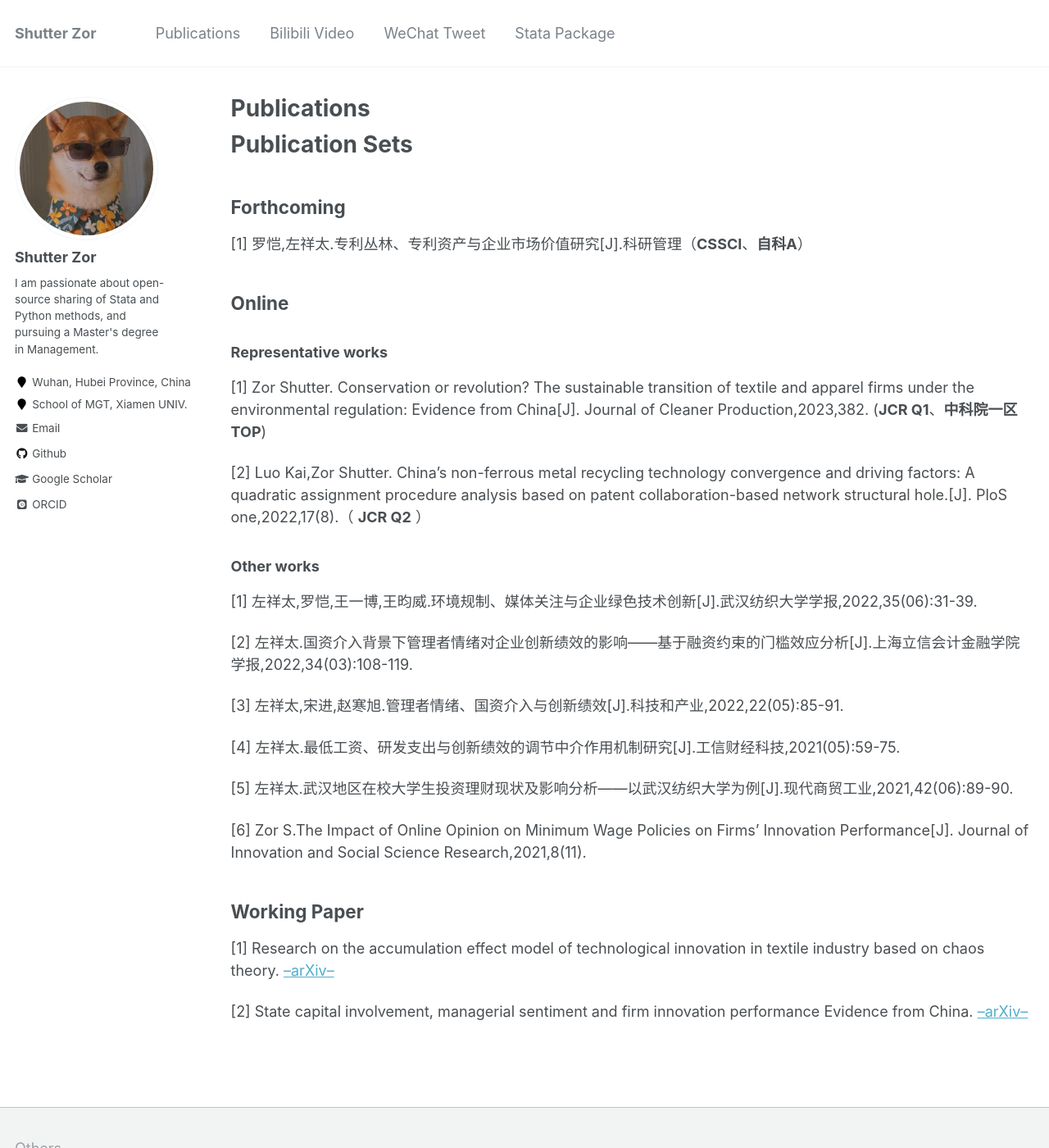
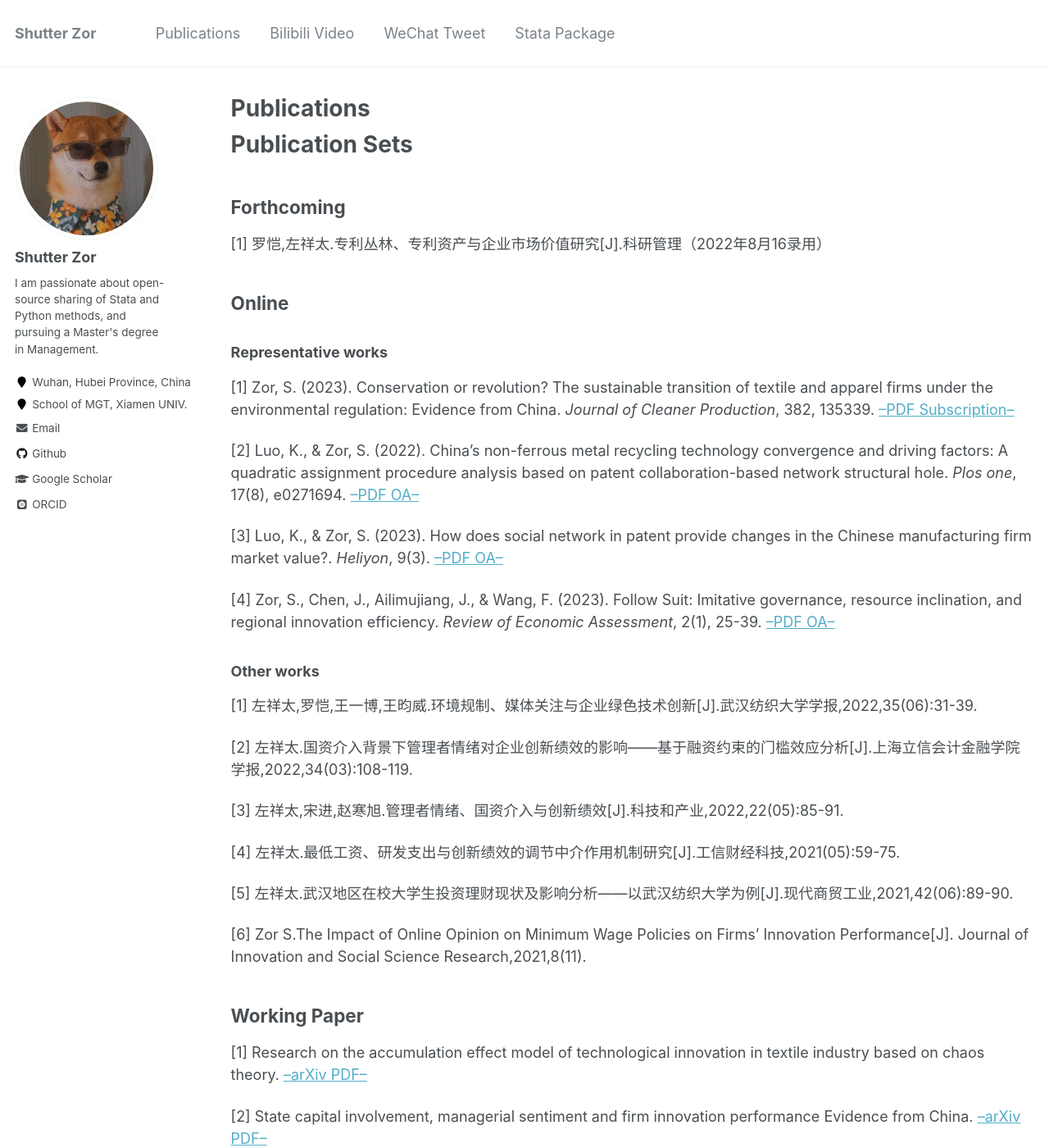
Before and after one commit to ShutterZor/ShutterZor.github.io, a Jekyll site: the page built from _pages/publications.md, in a window 1280 px wide and 1400 px high. Shown: the whole window at 82% size. Built offline with Jekyll 4.4.1, drawn with Linux system fonts in a browser that asks for light colours; some web fonts are replaced.

Commit message:
Update publications.md

```diff
--- a/_pages/publications.md
+++ b/_pages/publications.md
@@ -9,15 +9,19 @@ author_profile: true
 
 ## Forthcoming
 
-[1] 罗恺,左祥太.专利丛林、专利资产与企业市场价值研究[J].科研管理（**CSSCI**、**自科A**）
+[1] 罗恺,左祥太.专利丛林、专利资产与企业市场价值研究[J].科研管理（2022年8月16录用）
 
 ## Online
 
 ### Representative works
 
-[1] Zor Shutter. Conservation or revolution? The sustainable transition of textile and apparel firms under the environmental regulation: Evidence from China[J]. Journal of Cleaner Production,2023,382. (**JCR Q1**、**中科院一区TOP**)
+[1] Zor, S. (2023). Conservation or revolution? The sustainable transition of textile and apparel firms under the environmental regulation: Evidence from China. *Journal of Cleaner Production*, 382, 135339. [--PDF Subscription--](https://www.sciencedirect.com/science/article/abs/pii/S0959652622049137)
 
-[2] Luo Kai,Zor Shutter. China's non-ferrous metal recycling technology convergence and driving factors: A quadratic assignment procedure analysis based on patent collaboration-based network structural hole.[J]. PloS one,2022,17(8).（ **JCR Q2** ）
+[2] Luo, K., & Zor, S. (2022). China’s non-ferrous metal recycling technology convergence and driving factors: A quadratic assignment procedure analysis based on patent collaboration-based network structural hole. *Plos one*, 17(8), e0271694. [--PDF OA--](https://www.cell.com/heliyon/pdf/S2405-8440(23)01565-7.pdf)
+
+[3] Luo, K., & Zor, S. (2023). How does social network in patent provide changes in the Chinese manufacturing firm market value?. *Heliyon*, 9(3). [--PDF OA--](https://www.cell.com/heliyon/pdf/S2405-8440(23)01565-7.pdf)
+
+[4] Zor, S., Chen, J., Ailimujiang, J., & Wang, F. (2023). Follow Suit: Imitative governance, resource inclination, and regional innovation efficiency. *Review of Economic Assessment*, 2(1), 25-39. [--PDF OA--](http://anser.press/index.php/rea/article/view/153/278)
 
 ### Other works
 
@@ -35,6 +39,6 @@ author_profile: true
 
 ## Working Paper
 
-[1] Research on the accumulation effect model of technological innovation in textile industry based on chaos theory. [--arXiv--](https://arxiv.org/abs/2204.08340)
+[1] Research on the accumulation effect model of technological innovation in textile industry based on chaos theory. [--arXiv PDF--](https://arxiv.org/abs/2204.08340)
 
-[2] State capital involvement, managerial sentiment and firm innovation performance Evidence from China. [--arXiv--](https://arxiv.org/abs/2204.04860)
+[2] State capital involvement, managerial sentiment and firm innovation performance Evidence from China. [--arXiv PDF--](https://arxiv.org/abs/2204.04860)
```
